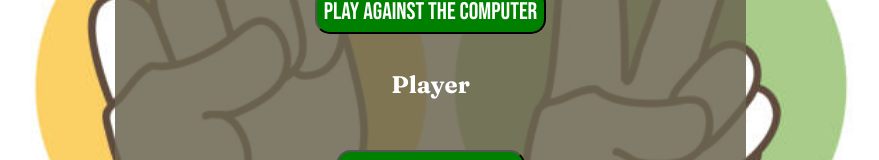
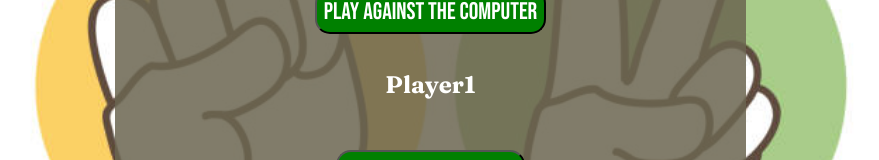
Before and after one commit to Zagz01/React_Rock_Paper_Scissors., a React (Create React App) app: page / in a window 1280 px wide. Both pictures are taken after a click on the button "Play against a player". Shown: the part 171-331 px from the top of the page, without its empty margins (201-1080 px from the left). Built offline with nearby package versions, Linux system fonts and the light colour scheme.

Commit message:
changed the player name to player 1 for visual aspect

```diff
--- a/src/component/GamevsPlayer/GamevsPlayer.js
+++ b/src/component/GamevsPlayer/GamevsPlayer.js
@@ -38,9 +38,9 @@ useEffect(() => {
             || (playerChoice === 'Paper' && player2Choice === 'Rock')
             || (playerChoice === 'Scissors' && player2Choice === 'Paper')
         ) {
-            setResult(`The player won with ${playerChoice} and the player 2 lost with ${player2Choice}`);
+            setResult(`The player 1 won with ${playerChoice} and the player 2 lost with ${player2Choice}`);
         } else {
-            setResult(`The player 2 won with ${player2Choice} and the player lost with ${playerChoice}`);
+            setResult(`The player 2 won with ${player2Choice} and the player 1 lost with ${playerChoice}`);
         }
     }
 }, [playerChoice, player2Choice]);
@@ -48,7 +48,7 @@ useEffect(() => {
 return (
     <div>
         <div className='box'>
-            <h2>Player</h2>
+            <h2>Player1</h2>
             <div className={hide ? "hide" : "notHide"}>
                 <p>{playerChoice}</p>
                 {
```
